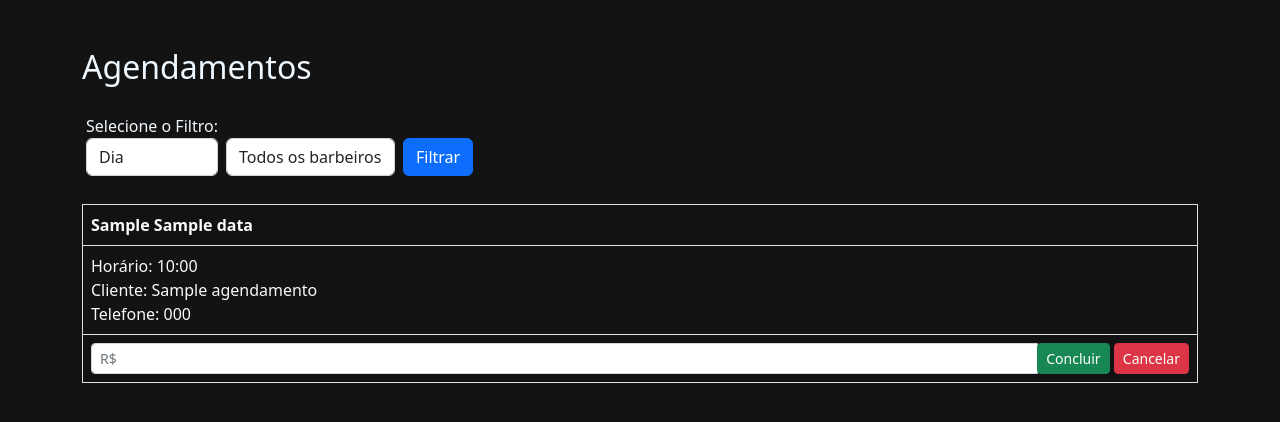
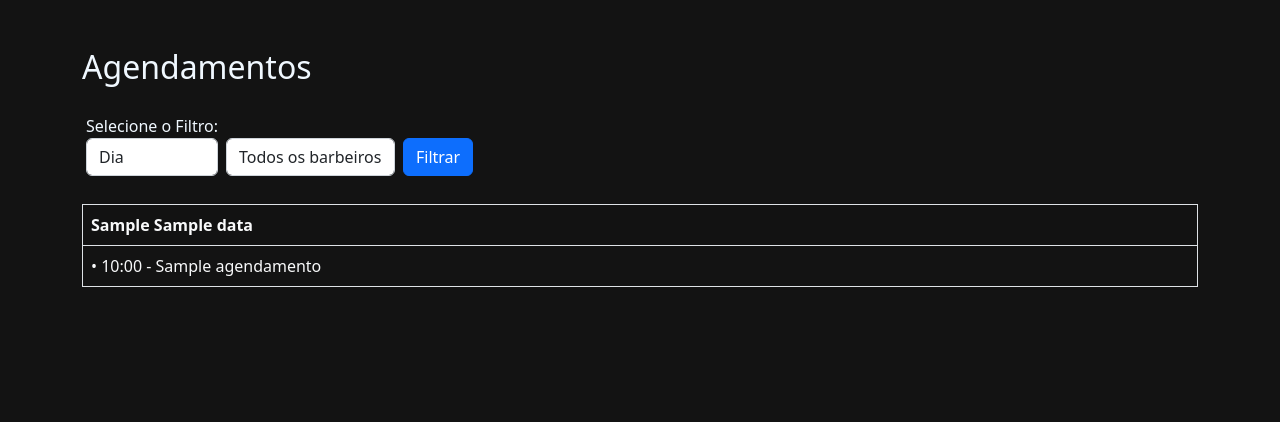
Before and after one commit to alex-ads/naregua-app, a Django app: template myapp/templates/home.html in a window 1280 px wide. Shown: the part 60-482 px from the top of the page. Run offline with Django 4.2, Linux system fonts and the light colour scheme; tables that the repository leaves empty hold one stand-in row (values such as "Sample post"); the template is opened without the code that fills it: values that come from a table or form of the project are taken from there, most other values are stand-ins (such as "Sample title", 1, 10 or a date in 2020).

Commit message:
Melhoria no visual da tabela de agendamentos

```diff
--- a/myapp/templates/home.html
+++ b/myapp/templates/home.html
@@ -43,13 +43,14 @@
               </tr>
               {% for agendamento in agendamentos %}
                 <tr>
-                  <td colspan="3">
-                    <div class="text-light">Horário: {{ agendamento.datetime_agendamento|date:'H:i' }}</div>
-                    <div class="text-light">Cliente: {{ agendamento.nome_cliente }}</div>
-                    <div class="text-light">Telefone: {{ agendamento.telefone }}</div>
+                  <td>
+                    <div class="text-light" id="horario_agendado_{{ agendamento.id }}" onclick="mostrarDetalhes('{{ agendamento.id }}')">• {{ agendamento.datetime_agendamento|date:'H:i' }} - {{ agendamento.nome_cliente }}</div>
+                    <div id="detalhes_{{ agendamento.id }}" style="display: none;">
+                      <div class="text-light">Telefone: {{ agendamento.telefone }}</div>
+                    </div>
                   </td>
                 </tr>
-                <tr>
+                <tr id="formulario_{{ agendamento.id }}" style="display: none;">
                   <td colspan="3">
                     <form id="form-{{ agendamento.id }}" action="{% url 'atualizar_status' agendamento.id %}" method="post">
                       {% csrf_token %}
@@ -70,6 +71,21 @@
         </tbody>
       </table>
     </div>
+
+    <script>
+      function mostrarDetalhes(id) {
+        var detalhes = document.getElementById('detalhes_' + id)
+        var formulario = document.getElementById('formulario_' + id)
+
+        if (detalhes.style.display === 'none') {
+          detalhes.style.display = 'block'
+          formulario.style.display = 'table-row'
+        } else {
+          detalhes.style.display = 'none'
+          formulario.style.display = 'none'
+        }
+      }
+    </script>
   </div>
 
   <script>
```
